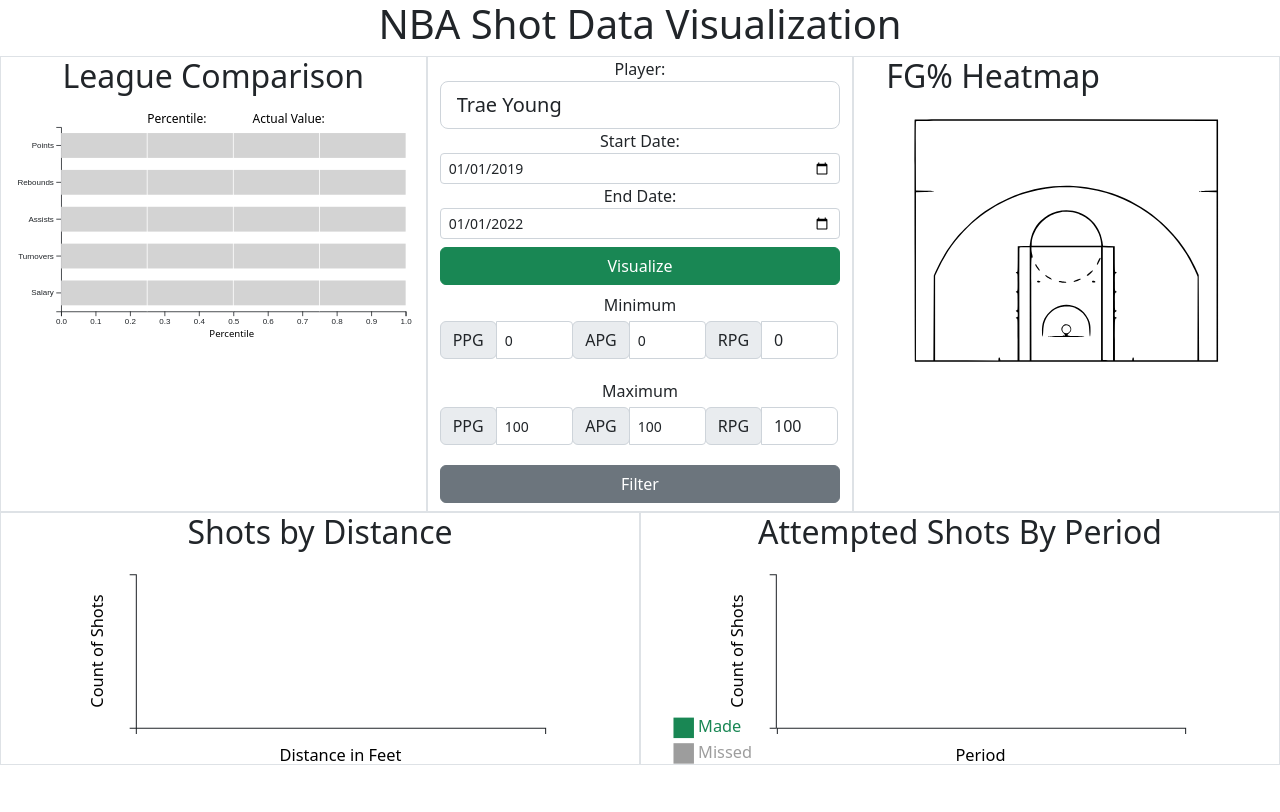
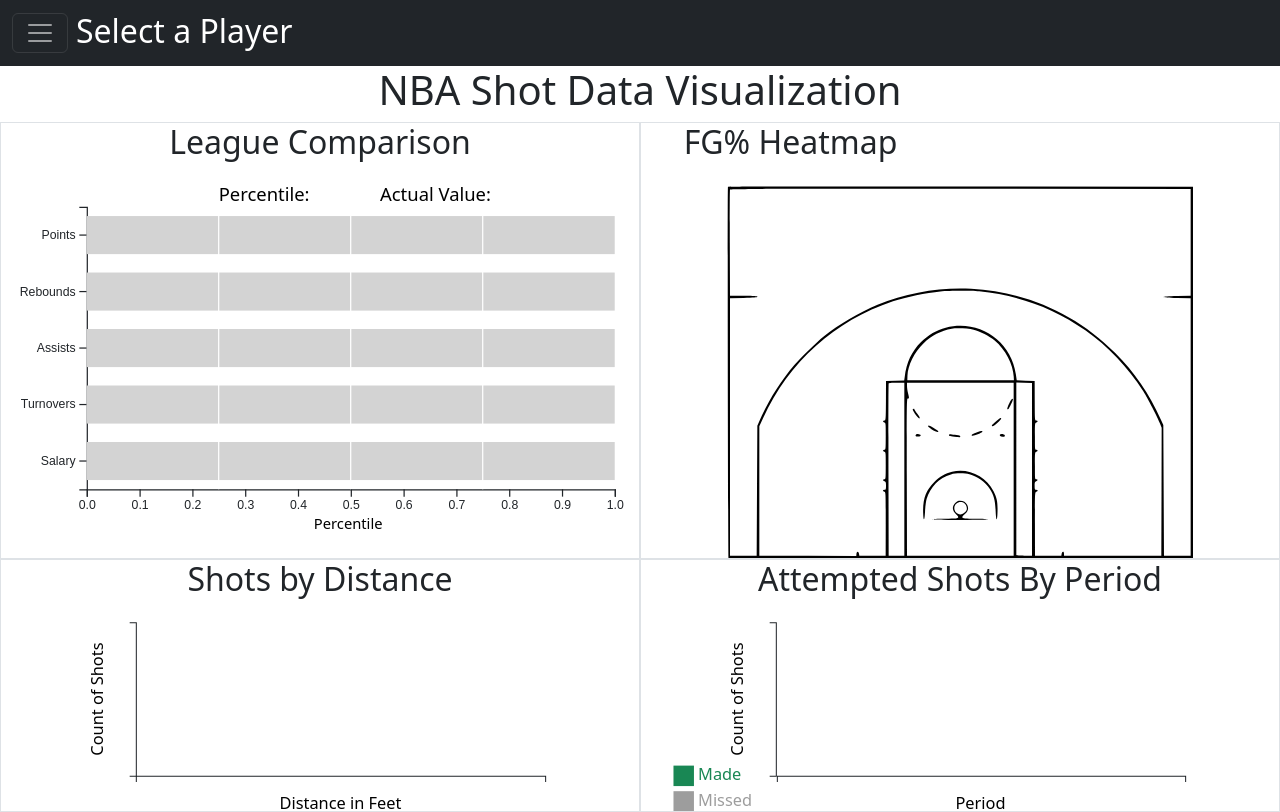
Before and after one commit to christensenjo/NBA-Shot-Data-Visualizer, a Django app: page / in a window 1280 px wide. Before the commit the page ends 765 px from the top, so only its background shows below. Run offline with Django 4.2, Linux system fonts and the light colour scheme; data that the repository does not hold is empty; some libraries are stand-ins or nearby versions.

Commit message:
added navbar for filter and player selection

```diff
--- a/api/api/templates/index.html
+++ b/api/api/templates/index.html
@@ -20,10 +20,143 @@
 
 <body>
 	<main>
+        <div class="collapse" id="navbarToggleExternalContent">
+            <div class="bg-dark p-4 justify-content-center">
+                <div class="w-100">
+                    <div class="w-100 d-inline-flex mx-2">
+                        <div class="w-25">
+                            <h3 class="text-white">Points (PPG)</h3>
+                        </div>
+                        <div class="w-25 mx-1">
+                            <h3 class="text-white">Assists (APG)</h3>
+                        </div>
+                        <div class="w-25">
+                            <h3 class="text-white">Rebounds (RPG)</h3>
+                        </div>
+                    </div>
+                    <div class="w-100 d-inline-flex mb-2">
+                        <div class="w-25 m-2">
+                            <div class="mb-2">
+                                <div class="input-group">
+                                <div class="input-group-prepend">
+                                    <div class="input-group-text">Min</div>
+                                </div>
+                                <input id="min-ppg" value="0" type="number" class="form-control form-control-sm" placeholder="PPG" aria-label="Points-Per-Game">
+                                </div>
+                            </div>
+                            <div class="mb-1">
+                                <div class="input-group">
+                                <div class="input-group-prepend">
+                                    <div class="input-group-text">Max</div>
+                                </div>
+                                <input id="max-ppg" value="100" type="number" class="form-control form-control-sm" placeholder="PPG" aria-label="Points-Per-Game">
+                                </div>
+                            </div>
+                        </div>
+                        <div class="w-25 m-2">
+                            <div class="mb-2">
+                                <div class="input-group">
+                                    <div class="input-group-prepend">
+                                        <div class="input-group-text">Min</div>
+                                    </div>
+                                    <input id="min-apg" value="0" type="number" class="form-control form-control-sm" placeholder="APG" aria-label="Assists-Per-Game">
+                                </div>
+                            </div>
+                            <div class="mb-1">
+                                <div class="input-group">
+                                    <div class="input-group-prepend">
+                                        <div class="input-group-text">Max</div>
+                                    </div>
+                                    <input id="max-apg" value="100" type="number" class="form-control form-control-sm" placeholder="APG" aria-label="Assists-Per-Game">
+                                </div>
+                            </div>
+                        </div>
+                        <div class="w-25 m-2">
+                            <div class="mb-2">
+                                <div class="input-group">
+                                    <div class="input-group-prepend">
+                                        <div class="input-group-text">RPG</div>
+                                    </div>
+                                    <input id="min-rpg" value="0" type="number" class="form-control fomrm-control-sm" placeholder="RPG" aria-label="Rebounds-Per-Game">
+                                </div>
+
+                            </div>
+                            <div class="mb-1">
+                                <div class="input-group">
+                                    <div class="input-group-prepend">
+                                        <div class="input-group-text">RPG</div>
+                                    </div>
+                                    <input id="max-rpg" value="100" type="number" class="form-control fomrm-control-sm" placeholder="RPG" aria-label="Rebounds-Per-Game">
+                                </div>
+                            </div>
+                        </div>
+
+                        <button id="btn-filter" class="btn btn-secondary w-25 m-2 h-auto">Filter</button>
+                    </div>
+                    <div>
+                        <form id="shot-chart2" class="">
+                            <div class="input-group">
+                                <div class="col-sm-3 px-2">
+                                    <div class="input-group">
+                                    <div class="input-group-prepend">
+                                        <div class="input-group-text">Player</div>
+                                    </div>
+                                    <datalist id="players"></datalist>
+                                    <input class="form-control form-control-sm" id="player" type="text" name="player" placeholder="Start typing or select..." list="players" value="Trae Young">
+                                    </div>
+                                </div>
+                                <div class="col-sm-3 px-2">
+                                    <div class="input-group">
+                                    <div class="input-group-prepend">
+                                        <div class="input-group-text">Start</div>
+                                    </div>
+                                    <input class="form-control form-control-sm" type="date" placeholder="Start Date" id="start_date" name="start_date" value="2019-01-01">
+                                    </div>
+                                </div>
+                                <div class="col-sm-3 px-2">
+                                    <div class="input-group">
+                                    <div class="input-group-prepend">
+                                        <div class="input-group-text">End</div>
+                                    </div>
+                                    <input class="form-control form-control-sm" type="date" placeholder="End Date" id="end_date" name="end_date" value="2022-01-01">
+                                    </div>
+                                </div>
+                                <div class="col-sm-3 px-1 ">
+                                    <script>
+                                        function setPlayer() {
+                                            let playerSelect = document.getElementById('player').value;
+                                            let startDate = document.getElementById('start_date').value.split('-');
+                                            startDate = startDate[1] + "/" + startDate[2] + "/" + startDate[0];
+                                            let endDate = document.getElementById('end_date').value.split('-');
+                                            endDate = endDate[1] + "/" + endDate[2] + "/" + endDate[0];
+                                            let player = document.getElementById('currentPlayer');
+                                            player.innerHTML = playerSelect + " " + startDate + " - " + endDate;
+                                        }
+                                    </script>
+                                    <button type="submit" onclick="setPlayer()" class="btn btn-success w-100">Visualize</button>
+                                </div>
+                            </div>
+                        </form>
+                    </div>
+                </div>
+            </div>
+        </div>
+        <nav class="navbar navbar-dark bg-dark">
+            <div class="container-fluid justify-content-start">
+                <div>
+                    <button class="navbar-toggler float-start" type="button" data-bs-toggle="collapse" data-bs-target="#navbarToggleExternalContent" aria-controls="navbarToggleExternalContent" aria-expanded="false" aria-label="Toggle navigation">
+                        <span class="navbar-toggler-icon"></span>
+                    </button>
+                </div>
+                <div class="mx-2 mt-1">
+                    <h2 id="currentPlayer" class="text-white">Select a Player</h2>
+                </div>
+            </div>
+        </nav>
 		<div class="container-fluid text-center">
             <h1 id="title">NBA Shot Data Visualization</h1>
             <div class="row">
-                <div class="col-4 border">
+                <div class="col-6 border">
                     <h2>League Comparison</h2>
                     <div id="league-comp-bar-chart">
                         <svg version="1.0"
@@ -32,75 +165,8 @@
                              preserveAspectRatio="xMidYMid meet"></svg>
                     </div>
                 </div>
-                <div class="col-4 border">
-                <form id="shot-chart2">
-                        <label for="player">Player:</label>
-                        <input class="form-control form-control-lg" id="player" type="text" name="player" placeholder="Player Name" list="players" value="Trae Young" style="position: relative; margin: 0 auto; display: block">
-                        <datalist id="players"></datalist>
 
-                        <label for="start">Start Date:</label>
-                        <input class="form-control form-control-sm" type="date" placeholder="Start Date" id="start_date" name="start_date" value="2019-01-01">
-                        <label for="end">End Date:</label>
-                        <input class="form-control form-control-sm" type="date" placeholder="End Date" id="end_date" name="end_date" value="2022-01-01">
-                        <button type="submit" class="btn btn-success w-100 my-2">Visualize</button>
-                        <label>Minimum</label>
-                        <div class="input-group mb-3">
-                            <div class="col-sm-4 my-1">
-                                <div class="input-group">
-                                  <div class="input-group-prepend">
-                                    <div class="input-group-text">PPG</div>
-                                  </div>
-                                  <input id="min-ppg" value="0" type="number" class="form-control form-control-sm" placeholder="PPG" aria-label="Points-Per-Game">
-                                </div>
-                              </div>
-                              <div class="col-sm-4 my-1">
-                                <div class="input-group">
-                                  <div class="input-group-prepend">
-                                    <div class="input-group-text">APG</div>
-                                  </div>
-                                  <input id="min-apg" value="0" type="number" class="form-control form-control-sm" placeholder="APG" aria-label="Assists-Per-Game">
-                                </div>
-                              </div>
-                              <div class="col-sm-4 my-1">
-                                <div class="input-group">
-                                  <div class="input-group-prepend">
-                                    <div class="input-group-text">RPG</div>
-                                  </div>
-                                  <input id="min-rpg" value="0" type="number" class="form-control fomrm-control-sm" placeholder="RPG" aria-label="Rebounds-Per-Game">
-                                </div>
-                              </div>
-                        </div>
-                        <label>Maximum</label>
-                        <div class="input-group mb-3">
-                            <div class="col-sm-4 my-1">
-                                <div class="input-group">
-                                  <div class="input-group-prepend">
-                                    <div class="input-group-text">PPG</div>
-                                  </div>
-                                  <input id="max-ppg" value="100" type="number" class="form-control form-control-sm" placeholder="PPG" aria-label="Points-Per-Game">
-                                </div>
-                              </div>
-                              <div class="col-sm-4 my-1">
-                                <div class="input-group">
-                                  <div class="input-group-prepend">
-                                    <div class="input-group-text">APG</div>
-                                  </div>
-                                  <input id="max-apg" value="100" type="number" class="form-control form-control-sm" placeholder="APG" aria-label="Assists-Per-Game">
-                                </div>
-                              </div>
-                              <div class="col-sm-4 my-1">
-                                <div class="input-group">
-                                  <div class="input-group-prepend">
-                                    <div class="input-group-text">RPG</div>
-                                  </div>
-                                  <input id="max-rpg" value="100" type="number" class="form-control fomrm-control-sm" placeholder="RPG" aria-label="Rebounds-Per-Game">
-                                </div>
-                              </div>
-                        </div>
-                    </form>
-                    <button id="btn-filter" class="btn btn-secondary w-100 mb-2">Filter</button>
-                </div>
-                <div class="col-4 border" id="heatmapPane">
+                <div class="col-6 border" id="heatmapPane">
                     <ul class="list-inline" id="titleAndLegend" style="text-align: left; padding-left: 5%;">
                         <li class="list-inline-item">
                             <h2 id="heatmapTitle" style="margin-right: 0;">FG% Heatmap</h2>
```
